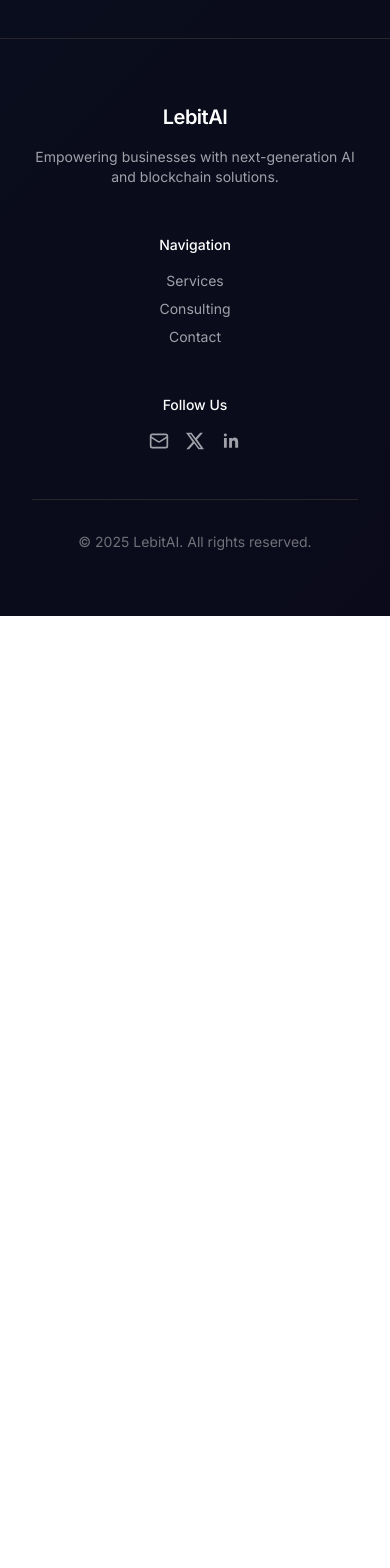
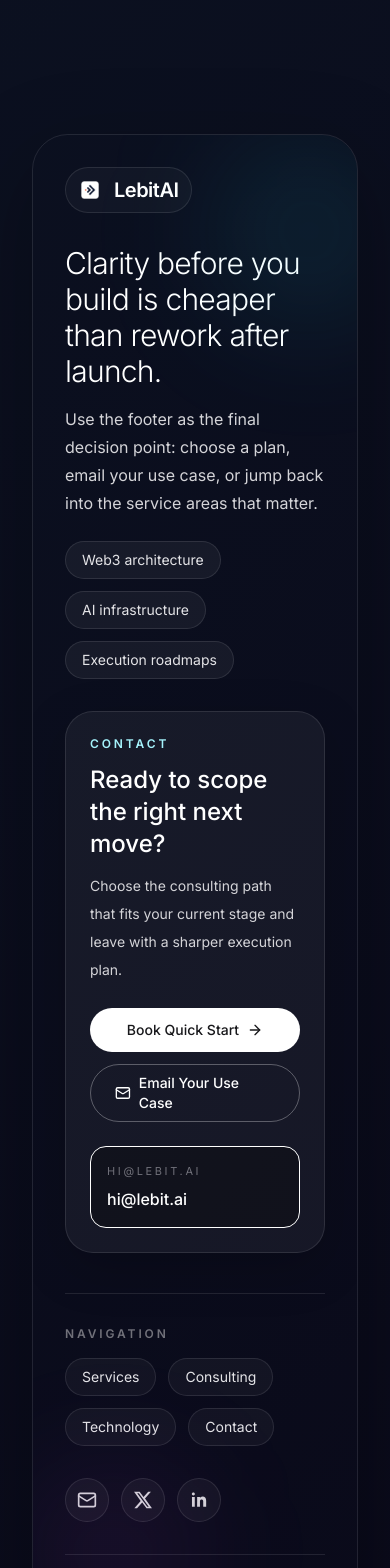
Before and after one commit to lebitai/officialsite, a React (Vite) app: page / in a window 390 px wide. Shown: the part 9100-10668 px from the top of the page. Before the commit the page ends 9716 px from the top, so only its background shows below. Built offline with nearby package versions, Linux system fonts and the light colour scheme.

Commit message:
feat: redesign footer information architecture

```diff
--- a/src/components/layout/footer.tsx
+++ b/src/components/layout/footer.tsx
@@ -1,8 +1,9 @@
 import { Link } from "wouter";
-import { Mail } from "lucide-react";
+import { ArrowRight, Mail } from "lucide-react";
 import { useLanguage } from "@/hooks/use-language";
 import { scrollToSection } from "@/lib/scroll";
 import { socialLinks } from "@/config/social";
+import { Logo } from "@/components/ui/logo";
 
 function XIcon() {
   return (
@@ -24,53 +25,116 @@ export default function Footer() {
   const { t } = useLanguage();
 
   return (
-    <footer className="border-t border-zinc-800">
-      <div className="container max-w-6xl mx-auto py-16 px-8 md:px-16">
-        <div className="grid grid-cols-1 md:grid-cols-3 gap-12">
-          {/* Logo and Description Column */}
-          <div className="flex flex-col items-center md:items-start">
-            <Link href="/" className="text-xl font-semibold text-white tracking-tight mb-4">
-              LebitAI
-            </Link>
-            <p className="text-sm text-zinc-400 text-center md:text-left">
-              {t.footer.description}
+    <footer className="relative px-8 pb-10 pt-24 md:px-16">
+      <div className="absolute inset-x-0 bottom-0 h-px bg-gradient-to-r from-transparent via-white/10 to-transparent" />
+      <div className="container mx-auto max-w-7xl">
+        <div className="relative overflow-hidden rounded-[36px] border border-white/10 bg-gradient-to-br from-zinc-950/92 via-zinc-900/78 to-cyan-950/32 p-8 shadow-[0_28px_90px_rgba(0,0,0,0.28)] md:p-10">
+          <div className="absolute -right-12 top-0 h-48 w-48 rounded-full bg-cyan-400/10 blur-3xl" />
+          <div className="absolute bottom-0 left-0 h-40 w-40 rounded-full bg-fuchsia-500/10 blur-3xl" />
+
+          <div className="grid gap-8 lg:grid-cols-[minmax(0,1.2fr)_360px] lg:items-start">
+            <div>
+              <div className="inline-flex rounded-full border border-white/10 bg-white/[0.03] px-3 py-2">
+                <Logo className="gap-3" />
+              </div>
+
+              <div className="mt-8 max-w-2xl">
+                <h2 className="text-3xl font-light tracking-tight text-white md:text-[2.5rem] md:leading-[1.08]">
+                  {t.footer.headline}
+                </h2>
+                <p className="mt-4 text-base leading-7 text-zinc-300 md:text-lg">
+                  {t.footer.subheadline}
                 </p>
               </div>
 
-          {/* Navigation Column */}
-          <div className="flex flex-col items-center">
-            <h3 className="text-sm font-medium text-white mb-4">{t.footer.navigationTitle}</h3>
-            <nav className="flex flex-col items-center space-y-2">
+              <div className="mt-6 flex flex-wrap gap-3">
+                {t.footer.highlightItems.map((item) => (
+                  <div
+                    key={item}
+                    className="rounded-full border border-white/10 bg-white/[0.05] px-4 py-2 text-sm text-zinc-200"
+                  >
+                    {item}
+                  </div>
+                ))}
+              </div>
+            </div>
+
+            <div className="rounded-[28px] border border-white/10 bg-white/[0.05] p-6 shadow-[0_16px_50px_rgba(0,0,0,0.18)]">
+              <p className="text-xs font-semibold uppercase tracking-[0.24em] text-cyan-200">
+                {t.footer.contact}
+              </p>
+              <h3 className="mt-3 text-2xl font-medium text-white">{t.footer.ctaTitle}</h3>
+              <p className="mt-3 text-sm leading-7 text-zinc-300">{t.footer.ctaSubtitle}</p>
+
+              <div className="mt-6 flex flex-col gap-3">
+                <button
+                  className="btn-primary-dark inline-flex items-center justify-center gap-2 py-4 text-sm"
+                  onClick={(e) => scrollToSection("consulting", e, true)}
+                >
+                  {t.footer.primaryCta}
+                  <ArrowRight className="h-4 w-4" />
+                </button>
+                <a
+                  href={socialLinks.email}
+                  className="btn-outline-dark inline-flex items-center justify-center gap-2 py-4 text-sm"
+                >
+                  <Mail className="h-4 w-4" />
+                  {t.footer.secondaryCta}
+                </a>
+              </div>
+
+              <div className="mt-6 rounded-2xl border border-white/8 bg-zinc-950/35 px-4 py-4">
+                <p className="text-[11px] uppercase tracking-[0.24em] text-zinc-500">{t.footer.emailLabel}</p>
+                <a
+                  href={socialLinks.email}
+                  className="mt-2 block text-base font-medium text-white hover:text-cyan-200 transition-colors"
+                >
+                  {socialLinks.emailLabel}
+                </a>
+              </div>
+            </div>
+          </div>
+
+          <div className="mt-10 grid gap-8 border-t border-white/10 pt-8 md:grid-cols-[1fr_auto] md:items-end">
+            <div>
+              <p className="mb-4 text-xs font-semibold uppercase tracking-[0.24em] text-zinc-500">
+                {t.footer.navigationTitle}
+              </p>
+              <nav className="flex flex-wrap gap-3">
                 <Link
                   href="#services"
-                className="text-sm text-zinc-400 hover:text-white transition-colors"
+                  className="rounded-full border border-white/10 bg-white/[0.04] px-4 py-2 text-sm text-zinc-200 transition-colors hover:border-white/20 hover:bg-white/[0.08] hover:text-white"
                   onClick={(e) => scrollToSection("services", e, true)}
                 >
                   {t.footer.services}
                 </Link>
                 <Link
                   href="#consulting"
-                className="text-sm text-zinc-400 hover:text-white transition-colors"
+                  className="rounded-full border border-white/10 bg-white/[0.04] px-4 py-2 text-sm text-zinc-200 transition-colors hover:border-white/20 hover:bg-white/[0.08] hover:text-white"
                   onClick={(e) => scrollToSection("consulting", e, true)}
                 >
                   {t.footer.consulting}
                 </Link>
+                <Link
+                  href="#tech-stack"
+                  className="rounded-full border border-white/10 bg-white/[0.04] px-4 py-2 text-sm text-zinc-200 transition-colors hover:border-white/20 hover:bg-white/[0.08] hover:text-white"
+                  onClick={(e) => scrollToSection("tech-stack", e, true)}
+                >
+                  {t.nav.technology}
+                </Link>
                 <a
                   href={socialLinks.email}
-                className="text-sm text-zinc-400 hover:text-white transition-colors"
+                  className="rounded-full border border-white/10 bg-white/[0.04] px-4 py-2 text-sm text-zinc-200 transition-colors hover:border-white/20 hover:bg-white/[0.08] hover:text-white"
                 >
                   {t.footer.contact}
                 </a>
               </nav>
             </div>
 
-          {/* Connect Column */}
-          <div className="flex flex-col items-center">
-            <h3 className="text-sm font-medium text-white mb-4">{t.footer.social}</h3>
-            <div className="flex items-center space-x-4">
+            <div className="flex items-center gap-3 md:justify-end">
               <a
                 href={socialLinks.email}
-                className="text-zinc-400 hover:text-cyan-400 transition-colors"
+                className="inline-flex h-11 w-11 items-center justify-center rounded-full border border-white/10 bg-white/[0.04] text-zinc-300 transition-colors hover:border-cyan-400/30 hover:bg-cyan-400/10 hover:text-cyan-200"
                 title={socialLinks.emailLabel}
                 aria-label={socialLinks.emailLabel}
               >
@@ -80,7 +144,7 @@ export default function Footer() {
                 href={socialLinks.x}
                 target="_blank"
                 rel="noopener noreferrer"
-                className="text-zinc-400 hover:text-white transition-colors"
+                className="inline-flex h-11 w-11 items-center justify-center rounded-full border border-white/10 bg-white/[0.04] text-zinc-300 transition-colors hover:border-white/20 hover:bg-white/[0.08] hover:text-white"
                 aria-label="LebitAI on X"
               >
                 <XIcon />
@@ -89,19 +153,19 @@ export default function Footer() {
                 href={socialLinks.linkedin}
                 target="_blank"
                 rel="noopener noreferrer"
-                className="text-zinc-400 hover:text-white transition-colors"
+                className="inline-flex h-11 w-11 items-center justify-center rounded-full border border-white/10 bg-white/[0.04] text-zinc-300 transition-colors hover:border-white/20 hover:bg-white/[0.08] hover:text-white"
                 aria-label="LebitAI on LinkedIn"
               >
                 <LinkedInIcon />
               </a>
             </div>
           </div>
-        </div>
 
-        <div className="mt-12 pt-8 border-t border-zinc-800">
-          <p className="text-sm text-zinc-500 text-center">
+          <div className="mt-8 border-t border-white/10 pt-6">
+            <p className="text-center text-sm text-zinc-500 md:text-left">
               {t.footer.copyright.replace("{year}", new Date().getFullYear().toString())}
             </p>
+          </div>
         </div>
       </div>
     </footer>
--- a/src/hooks/use-language.tsx
+++ b/src/hooks/use-language.tsx
@@ -102,6 +102,14 @@ export interface Translations {
     copyright: string;
     description: string;
     navigationTitle: string;
+    headline: string;
+    subheadline: string;
+    highlightItems: string[];
+    ctaTitle: string;
+    ctaSubtitle: string;
+    primaryCta: string;
+    secondaryCta: string;
+    emailLabel: string;
   };
   notFound: {
     title: string;
@@ -285,6 +293,14 @@ const translations: Record<Language, Translations> = {
       copyright: '© {year} LebitAI. All rights reserved.',
       description: 'Empowering businesses with next-generation AI and blockchain solutions.',
       navigationTitle: 'Navigation',
+      headline: 'Clarity before you build is cheaper than rework after launch.',
+      subheadline: 'Use the footer as the final decision point: choose a plan, email your use case, or jump back into the service areas that matter.',
+      highlightItems: ['Web3 architecture', 'AI infrastructure', 'Execution roadmaps'],
+      ctaTitle: 'Ready to scope the right next move?',
+      ctaSubtitle: 'Choose the consulting path that fits your current stage and leave with a sharper execution plan.',
+      primaryCta: 'Book Quick Start',
+      secondaryCta: 'Email Your Use Case',
+      emailLabel: 'hi@lebit.ai',
     },
     notFound: {
       title: '404 - Page Not Found',
@@ -466,6 +482,14 @@ const translations: Record<Language, Translations> = {
       copyright: '© {year} LebitAI. Alle Rechte vorbehalten.',
       description: 'Wir unterstützen Unternehmen mit KI- und Blockchain-Lösungen der nächsten Generation.',
       navigationTitle: 'Navigation',
+      headline: 'Klarheit vor dem Build ist günstiger als Rework nach dem Launch.',
+      subheadline: 'Nutzen Sie den Footer als letzten Entscheidungspunkt: Plan wählen, Use Case mailen oder zu den relevanten Leistungsbereichen zurückspringen.',
+      highlightItems: ['Web3-Architektur', 'KI-Infrastruktur', 'Umsetzungsfahrpläne'],
+      ctaTitle: 'Bereit für den richtigen nächsten Schritt?',
+      ctaSubtitle: 'Wählen Sie den Beratungsweg passend zu Ihrer aktuellen Phase und gehen Sie mit einem schärferen Umsetzungsplan weiter.',
+      primaryCta: 'Schnellstart buchen',
+      secondaryCta: 'Use Case mailen',
+      emailLabel: 'hi@lebit.ai',
     },
     notFound: {
       title: '404 - Seite nicht gefunden',
@@ -647,6 +671,14 @@ const translations: Record<Language, Translations> = {
       copyright: '© {year} LebitAI. Tous droits réservés.',
       description: 'Nous accompagnons les entreprises avec des solutions IA et blockchain de nouvelle génération.',
       navigationTitle: 'Navigation',
+      headline: 'Mieux vaut clarifier avant de construire que corriger après le lancement.',
+      subheadline: 'Utilisez ce footer comme dernier point de décision : choisissez un plan, envoyez votre cas d’usage ou revenez vers les services qui comptent.',
+      highlightItems: ['Architecture Web3', 'Infrastructure IA', 'Feuilles d’exécution'],
+      ctaTitle: 'Prêt à cadrer la bonne prochaine étape ?',
+      ctaSubtitle: 'Choisissez le parcours de conseil adapté à votre phase actuelle et repartez avec un plan d’exécution plus net.',
+      primaryCta: 'Réserver Quick Start',
+      secondaryCta: 'Envoyer votre cas',
+      emailLabel: 'hi@lebit.ai',
     },
     notFound: {
       title: '404 - Page non trouvée',
```
Lines whose indentation alone changed are shown as unchanged.
